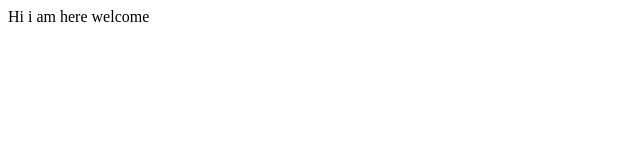
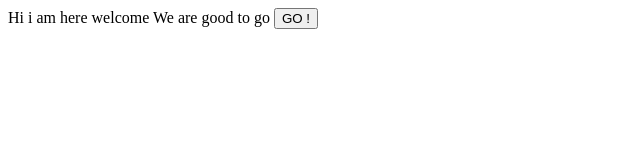
Before and after one commit to Shankarajay12/demo-website, a plain HTML site: page index.html in a window 1280 px wide. Shown: the whole page, without its empty margins (0-640 px from the left). Drawn offline with Linux system fonts and the light colour scheme.

Commit message:
doc: updated index html

```diff
--- a/index.html
+++ b/index.html
@@ -1,5 +1,7 @@
 <html>
     <body>
         Hi i am here welcome
+        We are good to go
+        <button>GO !</button>
     </body>
 </html>
```
